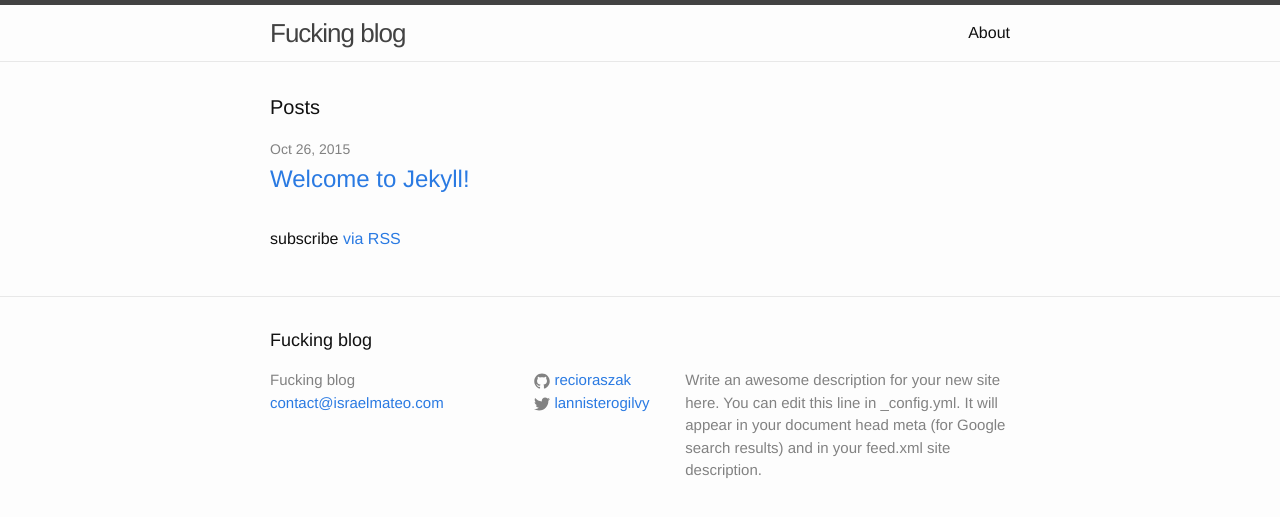
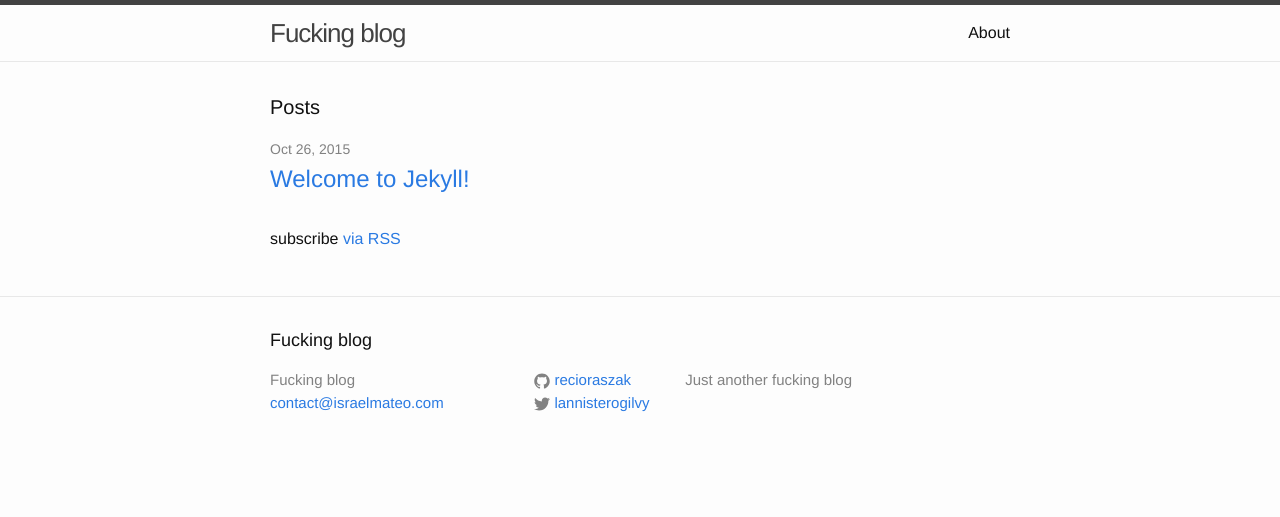
Before and after one commit to recioRaszak/recioraszak.github.io, a Jekyll site: the page built from blog/index.html, in a window 1280 px wide. Shown: the top 517 px of the page. Built offline with Jekyll 4.4.1, drawn with Linux system fonts in a browser that asks for light colours.

Commit message:
Configuring jekyll 2

```diff
--- a/blog/_config.yml
+++ b/blog/_config.yml
@@ -1,10 +1,7 @@
 # Site settings
 title: Fucking blog
 email: contact@israelmateo.com
-description: > # this means to ignore newlines until "baseurl:"
-  Write an awesome description for your new site here. You can edit this
-  line in _config.yml. It will appear in your document head meta (for
-  Google search results) and in your feed.xml site description.
+description: Just another fucking blog
 baseurl: "/blog/" # the subpath of your site, e.g. /blog/
 url: "http://recioraszak.github.io" # the base hostname & protocol for your site
 twitter_username: lannisterogilvy
```
